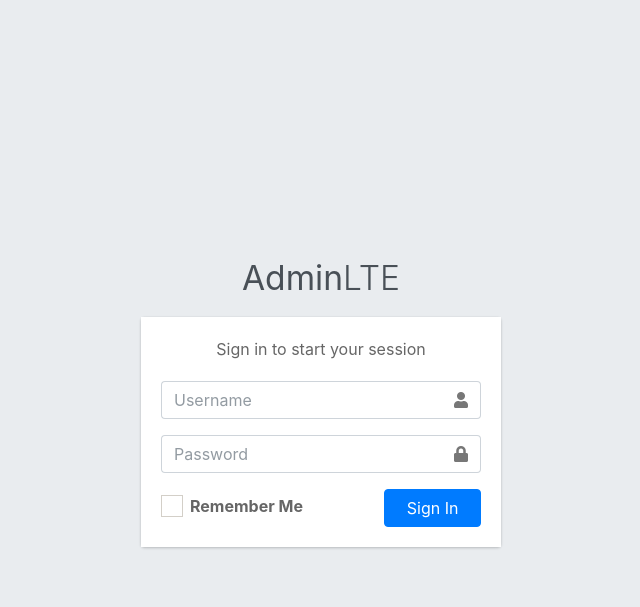
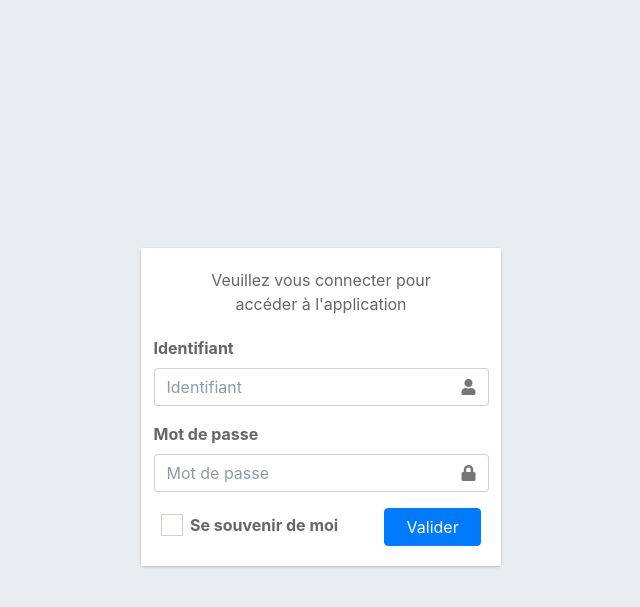
Before and after one commit to starkhub/matrix-template-ci4, a CodeIgniter 4 app: template app/Views/login.php in a window 1280 px wide. Shown: the top 607 px of the page, without its empty margins (319-959 px from the left). Run offline with PHP 8.4 and a stand-in for CodeIgniter, Linux system fonts and the light colour scheme; the template is opened without the code that fills it, so the values that code supplies are empty; some libraries are stand-ins or nearby versions.

Commit message:
[Refactor]Traduction FR, icone logout, titre application dynamique

```diff
--- a/app/Controllers/Home.php
+++ b/app/Controllers/Home.php
@@ -7,6 +7,6 @@
     public function index()
     {
         // Afficher le tableau de bord si l'utilisateur est connecté
-        return view('home');
+        return view('home', ['title' => 'Dashboard']);
     }
 }
--- a/app/Controllers/Login.php
+++ b/app/Controllers/Login.php
@@ -31,7 +31,7 @@
             session()->set($sessionData);
             return redirect()->to('/dashboard');
         } else {
-            return redirect()->back()->with('error', 'Invalid login credentials');
+            return redirect()->back()->with('error', 'Identifiants incorrects');
         }
     }
 
--- a/app/Views/layout.php
+++ b/app/Views/layout.php
@@ -3,7 +3,7 @@
 <head>
     <meta charset="UTF-8">
     <meta name="viewport" content="width=device-width, initial-scale=1.0">
-    <title><?= $title ?? 'AdminLTE Integration' ?></title>
+    <title><?= get_application_title() . ' - ' . $title  ?></title>
     <link rel="stylesheet" href="https://cdnjs.cloudflare.com/ajax/libs/font-awesome/6.5.2/css/all.min.css">
     <link rel="stylesheet" href="<?= base_url('adminlte/plugins/icheck-bootstrap/icheck-bootstrap.min.css') ?>">
     <link rel="stylesheet" href="<?= base_url('adminlte/dist/css/adminlte.min.css') ?>">
--- a/app/Views/login.php
+++ b/app/Views/login.php
@@ -11,42 +11,49 @@
 <body class="hold-transition login-page">
 <div class="login-box">
     <div class="login-logo">
-        <a href="#"><b>Admin</b>LTE</a>
+        <a href="#"><?= get_application_title() ?></a>
     </div>
     <div class="card">
         <div class="card-body login-card-body">
-            <p class="login-box-msg">Sign in to start your session</p>
+            <p class="login-box-msg">Veuillez vous connecter pour accéder à l'application</p>
             <?php if(session()->getFlashdata('error')): ?>
                 <div class="alert alert-danger"><?= session()->getFlashdata('error') ?></div>
             <?php endif; ?>
             <form action="<?= site_url('login/authenticate') ?>" method="post">
-                <div class="input-group mb-3">
-                    <input type="text" name="username" class="form-control" placeholder="Username" required>
+                <div class="form-group row">
+                    <label for="username">Identifiant</label>
+                    <div class="input-group">
+                        <input type="text" name="username" class="form-control" placeholder="Identifiant" required>
                         <div class="input-group-append">
                             <div class="input-group-text">
                                 <span class="fas fa-user"></span>
                             </div>
                         </div>
                     </div>
-                <div class="input-group mb-3">
-                    <input type="password" name="password" class="form-control" placeholder="Password" required>
+                </div>
+        <div class="form-group row">
+            <label for="password">Mot de passe</label>
+            <div class="input-group">
+                <input type="password" name="password" class="form-control" placeholder="Mot de passe" required>
                 <div class="input-group-append">
                     <div class="input-group-text">
                         <span class="fas fa-lock"></span>
                     </div>
                 </div>
             </div>
+        </div>
+
                 <div class="row">
                     <div class="col-8">
                         <div class="icheck-primary">
                             <input type="checkbox" id="remember">
                             <label for="remember">
-                                Remember Me
+                                Se souvenir de moi
                             </label>
                         </div>
                     </div>
                     <div class="col-4">
-                        <button type="submit" class="btn btn-primary btn-block">Sign In</button>
+                        <button type="submit" class="btn btn-primary btn-block">Valider</button>
                     </div>
                 </div>
             </form>
```
Also changed, not shown: app/Helpers/global_configuration_helper.php (+7 -0 lines), app/Views/sidebar.php (+5 -3 lines). Lines whose indentation alone changed are shown as unchanged.
